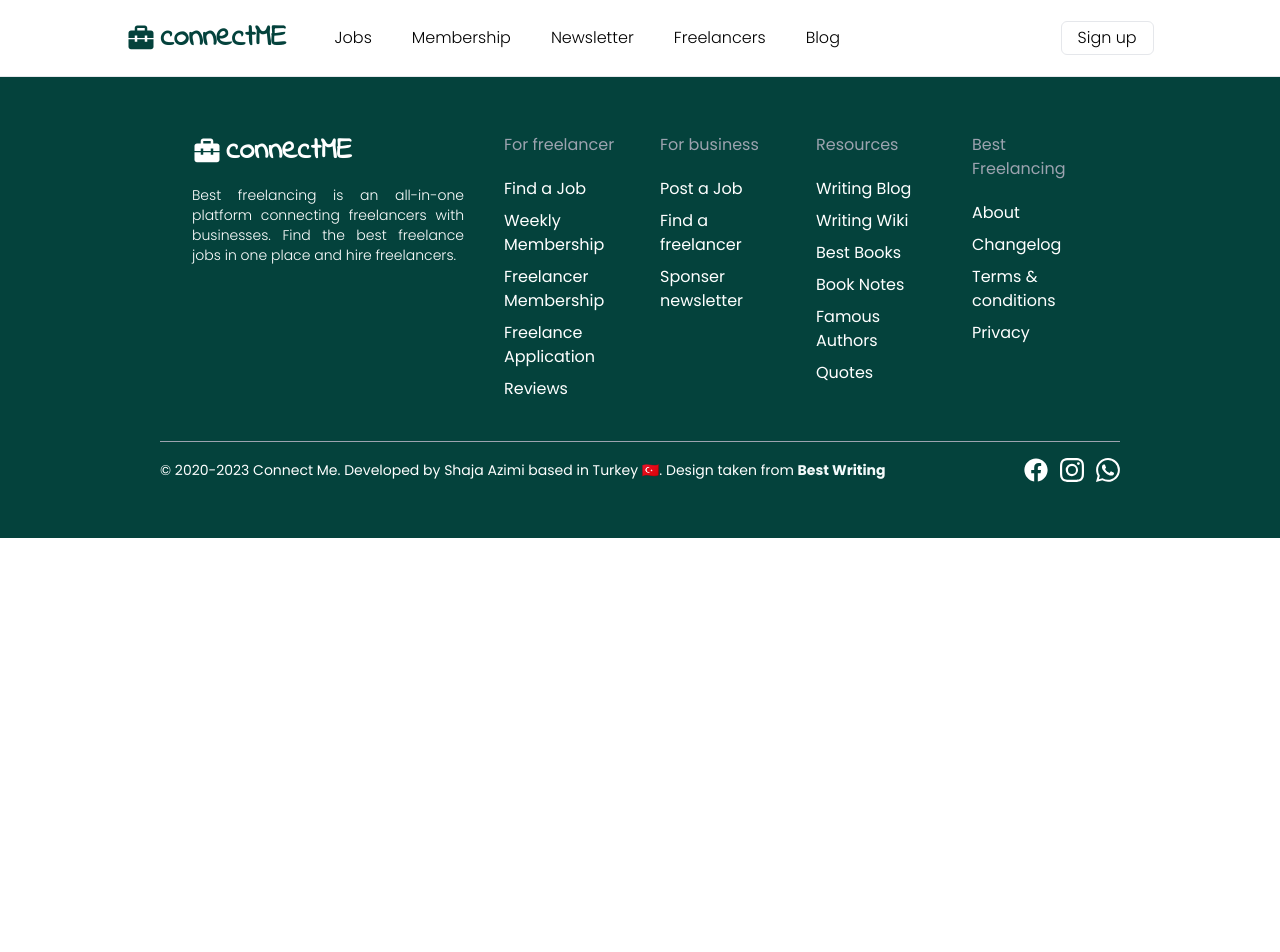
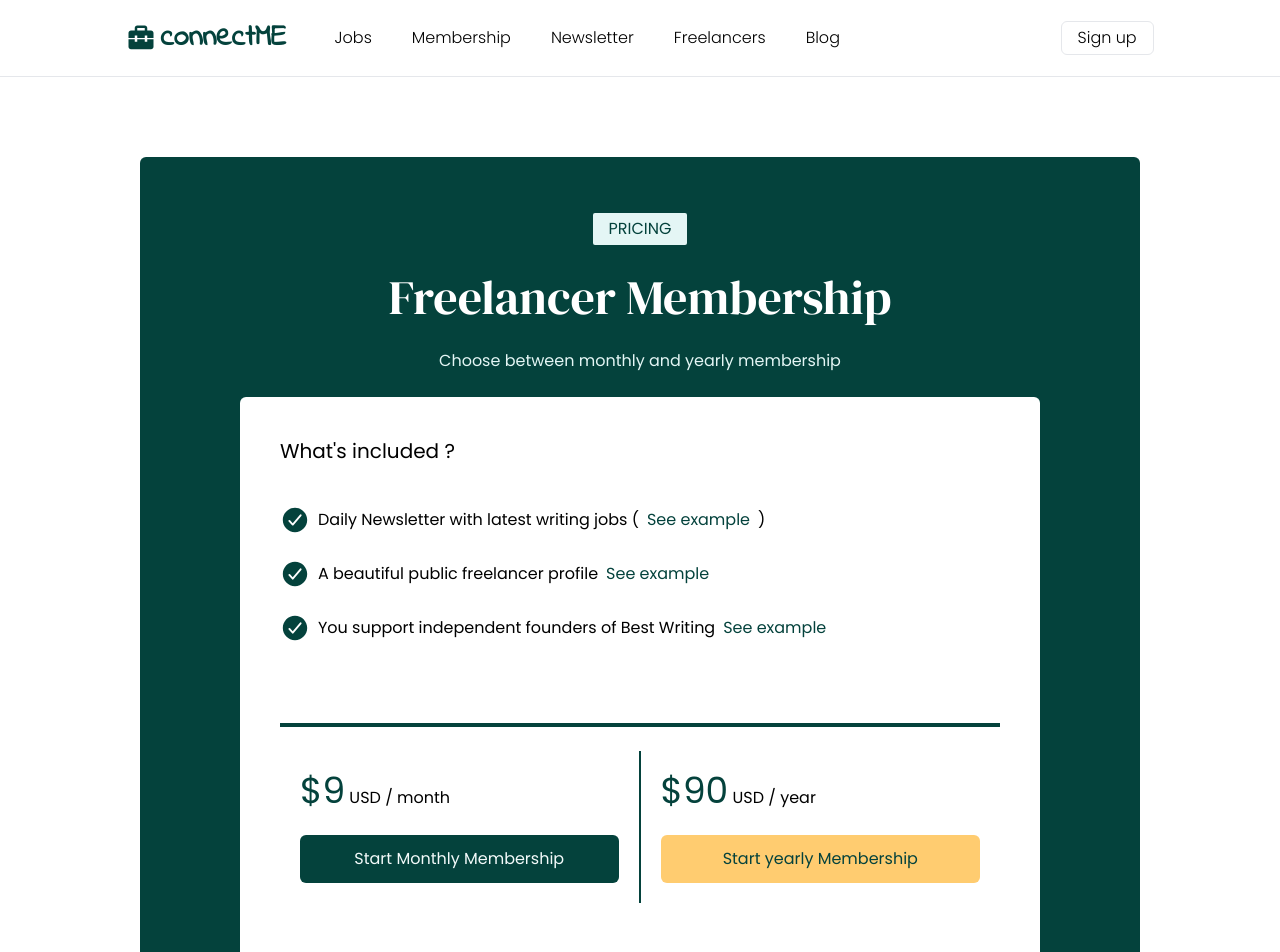
Before and after one commit to AzimiShaja/connectME, a React (Vite) app: page /membership in a window 1280 px wide. Shown: the top 952 px of the page. Before the commit the page ends 800 px from the top, so only its background shows below. Built offline with nearby package versions, Linux system fonts and the light colour scheme; a web font is replaced by a local one.

Commit message:
finish memebership page

```diff
--- a/src/App.jsx
+++ b/src/App.jsx
@@ -4,6 +4,7 @@ import Footer from "./components/Footer";
 import Header from "./components/Header";
 import IndexPage from "./pages/IndexPage";
 import JobsPage from "./pages/JobsPage";
+import MembershipPage from "./pages/MembershipPage";
 
 const App = () => {
   return (
@@ -12,6 +13,7 @@ const App = () => {
       <Routes>
         <Route path="/" element={<IndexPage />} />
         <Route path="/jobs" element={<JobsPage />} />
+        <Route path="/membership" element={<MembershipPage />} />
       </Routes>
       <Footer />
     </div>
--- a/src/components/Header.jsx
+++ b/src/components/Header.jsx
@@ -26,7 +26,15 @@ const Header = () => {
             <Link to={"/jobs"} className="li">
               Jobs
             </Link>
-            <Link className="li">Membership</Link>
+            <Link
+              to={"/membership"}
+              onClick={() => {
+                setOpen(!open);
+              }}
+              className="li"
+            >
+              Membership
+            </Link>
             <Link className="li">Newsletter</Link>
             <Link className="li">Freelancers</Link>
             <Link className="li">Blog</Link>
@@ -69,6 +77,7 @@ const Header = () => {
           Jobs
         </Link>
         <Link
+          to={"/membership"}
           onClick={() => {
             setOpen(!open);
           }}
--- a/src/index.scss
+++ b/src/index.scss
@@ -36,6 +36,8 @@
 }
 
 .pp {
+
+  @apply transition-all;
   &:hover{
     img{
        @apply -translate-y-4 scale-105 duration-100;
--- /dev/null
+++ b/src/pages/MembershipPage.jsx
@@ -0,0 +1,85 @@
+import React from "react";
+import { IoCheckmark, IoCheckmarkCircle } from "react-icons/io5";
+
+const MembershipPage = () => {
+  return (
+    <div className="flex flex-col items-center justify-center gap-5 py-20 px-8">
+      <div className="bg-green rounded-md lg:w-[1000px] w-full py-14 flex flex-col items-center gap-6">
+        <div className="flex flex-col items-center gap-7">
+          <h2 className="bg-whiteGreen px-4 py-1 rounded-sm text-green uppercase">
+            Pricing
+          </h2>
+          <h1 className="text-3xl lg:text-5xl text-white font-dm max-sm:text-center ">
+            Freelancer Membership
+          </h1>
+          <p className="text-whiteGreen max-md:text-center">
+            Choose between monthly and yearly membership
+          </p>
+        </div>
+        <div className="bg-white lg:w-[80%] w-[90%] lg:p-10 p-5 rounded-md">
+          <div className="flex flex-col items-start gap-10">
+            <p className="text-xl">What's included ?</p>
+            <div className="flex flex-col items-start gap-6">
+              <p className="text-md flex  items-center gap-2">
+                {" "}
+                <IoCheckmarkCircle className="text-lg lg:text-3xl text-green" />
+                Daily Newsletter with latest writing jobs (
+                <span className="text-green cursor-pointer max-md:hidden">
+                  See example
+                </span>
+                )
+              </p>
+              <p className="text-md flex  items-center gap-2">
+                {" "}
+                <IoCheckmarkCircle className="text-lg lg:text-3xl text-green" />
+                A beautiful public freelancer profile
+                <span className="text-green cursor-pointer max-md:hidden">
+                  See example
+                </span>
+              </p>
+              <p className="text-md flex  items-center gap-2">
+                {" "}
+                <IoCheckmarkCircle className="text-lg lg:text-3xl text-green" />
+                You support independent founders of Best Writing
+                <span className="text-green cursor-pointer max-md:hidden">
+                  See example
+                </span>
+              </p>
+            </div>
+          </div>
+          <div className="flex justify-between mt-20 border-t-4 border-green lg:py-6 max-md:flex-col">
+            <div className=" w-full max-md:border-b-4 lg:border-r-2 border-green lg:p-5 p-3 flex flex-col items-start gap-6 justify-between">
+              <p className="text-md">
+                <span className="text-4xl text-green">$9</span> USD / month
+              </p>
+              <button className="bg-green p-3 text-lightGreen rounded-md text-center w-full hover:opacity-80 transition-all">
+                Start Monthly Membership
+              </button>
+            </div>
+            <div className=" w-full lg:p-5 p-3 flex flex-col items-start gap-6 justify-between ">
+              <p className="text-md">
+                <span className="text-4xl text-green">$90</span> USD / year
+              </p>
+              <button className="bg-whiteYellow p-3 text-green rounded-md text-center w-full hover:opacity-80 transition-all">
+                Start yearly Membership
+              </button>
+            </div>
+          </div>
+        </div>
+        <div className="flex gap-5 text-white max-sm:flex-col max-sm:items-center">
+          {" "}
+          <p className="flex items-center gap-1 text-sm">
+            {" "}
+            <IoCheckmark /> Money-back guarantee
+          </p>
+          <p className="flex items-center gap-1 text-sm">
+            {" "}
+            <IoCheckmark /> Cancel anytime
+          </p>
+        </div>
+      </div>
+    </div>
+  );
+};
+
+export default MembershipPage;
```
